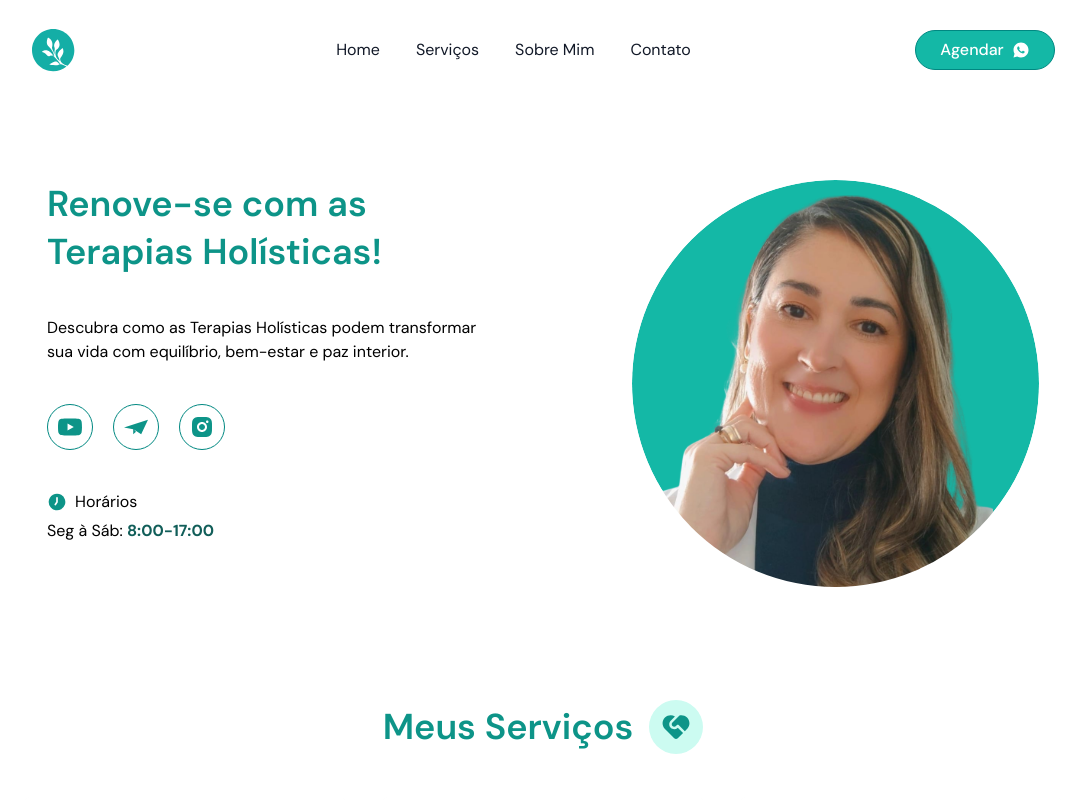
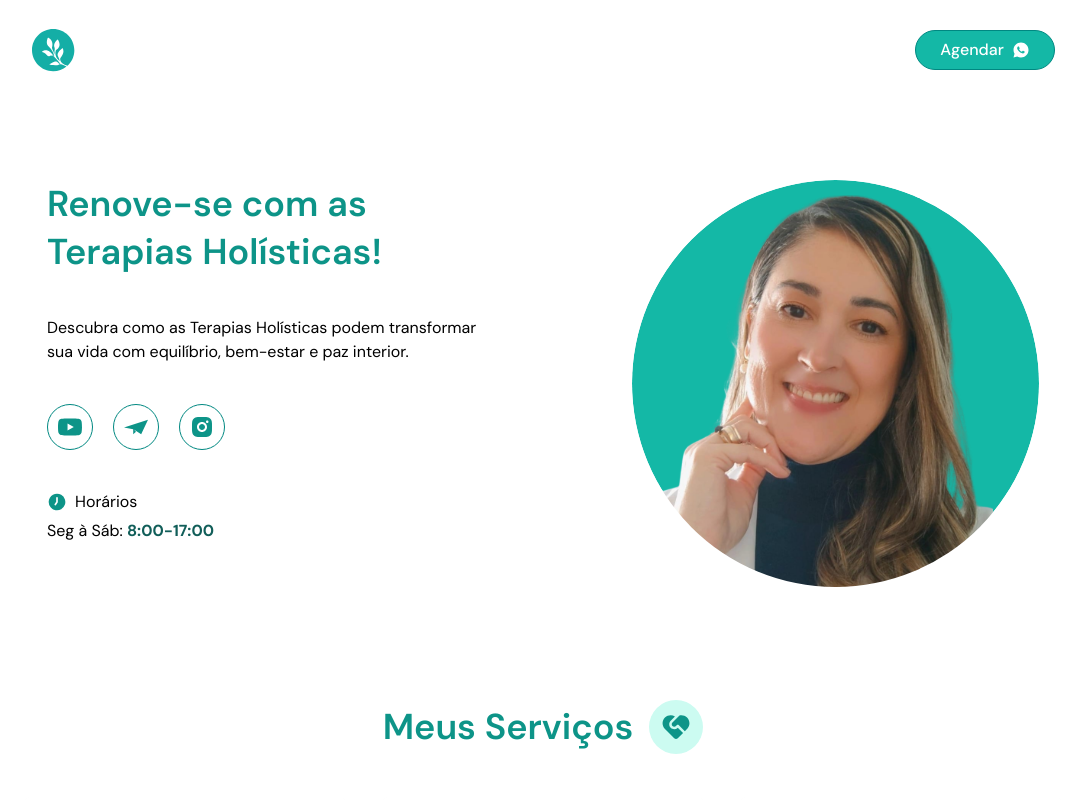
Before and after one commit to Guilherme-Rigobello/cristal-terapias, a React (Vite) app: page / in a window 1280 px wide. Shown: the top 800 px of the page, without its empty margins (97-1183 px from the left). Built offline with nearby package versions, Linux system fonts and the light colour scheme.

Commit message:
icon footer color

```diff
--- a/src/App.jsx
+++ b/src/App.jsx
@@ -14,7 +14,6 @@ function App() {
         <About />
         <Contact />
         <Footer/>
-
       </div>
     </div>
   );
--- a/src/components/Navbar.jsx
+++ b/src/components/Navbar.jsx
@@ -6,28 +6,13 @@ import Button from './Button';
 const Navbar = () => {
   return (
     <header className='py-7 flex justify-between items-center max-w-screen-lg mx-auto max-lg:px-5'>
-      <div>
-        <img src={Logo} alt='logo' className='cursor-pointer' />
+      <div className='flex items-center'>
+        <img src={Logo} alt='logo' className='cursor-pointer pr-3' />
       </div>
-      <div className='hidden lg:block'>
-        <ul className='flex flex-row text-gray-900 cursor-pointer'>
-          <li className='px-9 duration-300 ease hover:text-teal-600 hover:font-medium'>
-            Home
-          </li>
-          <li className='duration-300 ease hover:text-teal-600 hover:font-medium'>
-            Serviços
-          </li>
-          <li className='duration-300 ease px-9 hover:text-teal-600 hover:font-medium'>
-            Sobre Mim
-          </li>
-          <li className='duration-300 ease hover:text-teal-600 hover:font-medium'>
-            Contato
-          </li>
-        </ul>
-      </div>
+
       <div>
         <a
-          href='https://wa.me/5511976520530?text=Olá,%20gostaria%20de%20mais%20informações%20sobre:!'
+          href='https://wa.me/5511976520530?text=Olá,%20gostaria%20de%20mais%20informações%20sobre:'
           target='_blanck'
         >
           <Button text='Agendar' />
--- a/src/pages/About.jsx
+++ b/src/pages/About.jsx
@@ -8,7 +8,7 @@ import imgAbout from '../assets/About/about.svg';
 
 const About = () => {
   return (
-    <section id='about' className='max-w-screen-lg mx-auto min-h-[40vh] mt-32 '>
+    <section className='max-w-screen-lg mx-auto min-h-[40vh] mt-32 '>
       <div className='flex max-[800px]:flex max-[800px]:flex-col-reverse max-[800px]:items-center'>
         <div className='w-5/6'>
           <img
--- a/src/pages/Footer.jsx
+++ b/src/pages/Footer.jsx
@@ -17,17 +17,17 @@ function Footer() {
         <SocialLink
           href='https://youtube.com/@lucianerigobello.terapias'
           icon={SiYoutube}
-          className='border-smCustomRGB text-teal-300 text-base'
+          className='border-gray-300 text-gray-100 text-base'
         />
         <SocialLink
           href='mailto:lucianerigobello.terapias@gmail.com'
           icon={SiMinutemailer}
-          className='border-smCustomRGB text-teal-300 text-base mx-4'
+          className='border-gray-300 text-gray-100 text-base mx-4'
         />
         <SocialLink
           href='https://instagram.com/lucianerigobelloterapias'
           icon={RiInstagramFill}
-          className='border-smCustomRGB text-teal-300 text-base'
+          className='border-gray-300 text-gray-100 text-base'
         />
       </div>
     </footer>
```
Also changed, not shown: package.json (line endings or trailing spaces), 1 other file (tests, documents, lock files or other folders).
